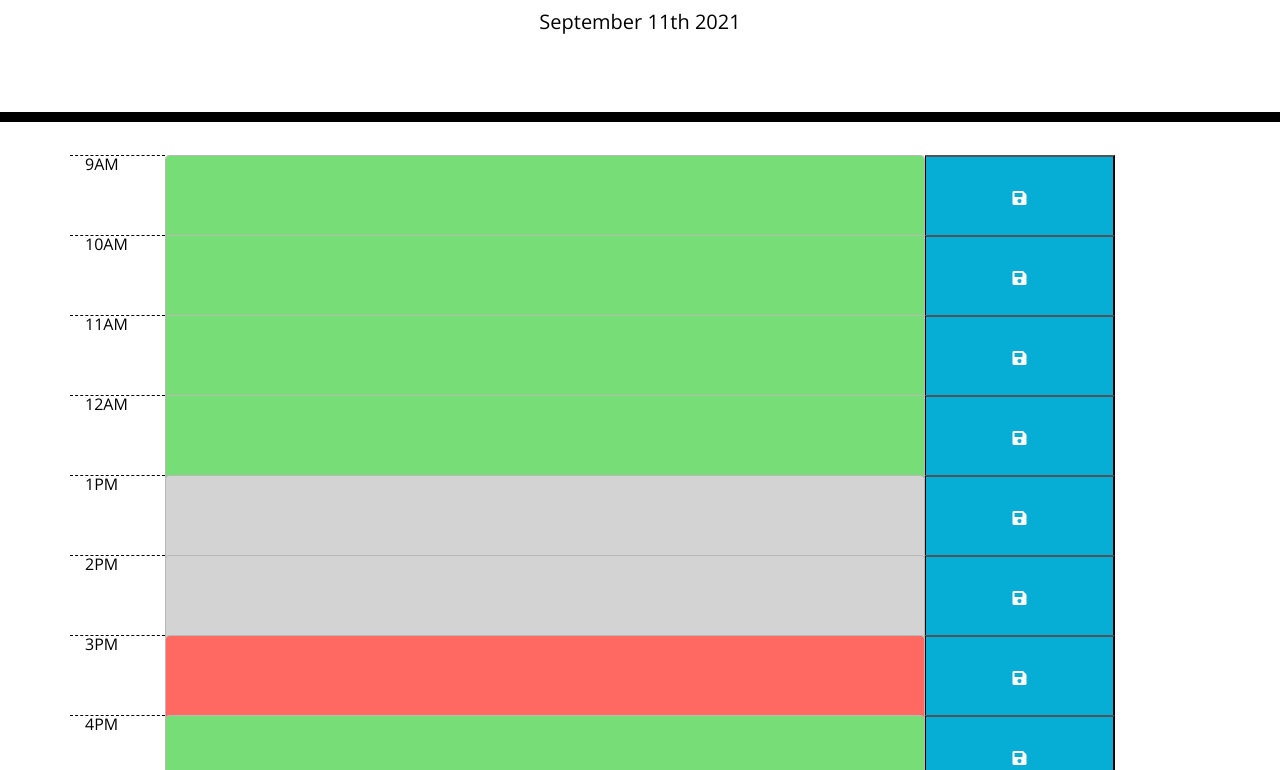
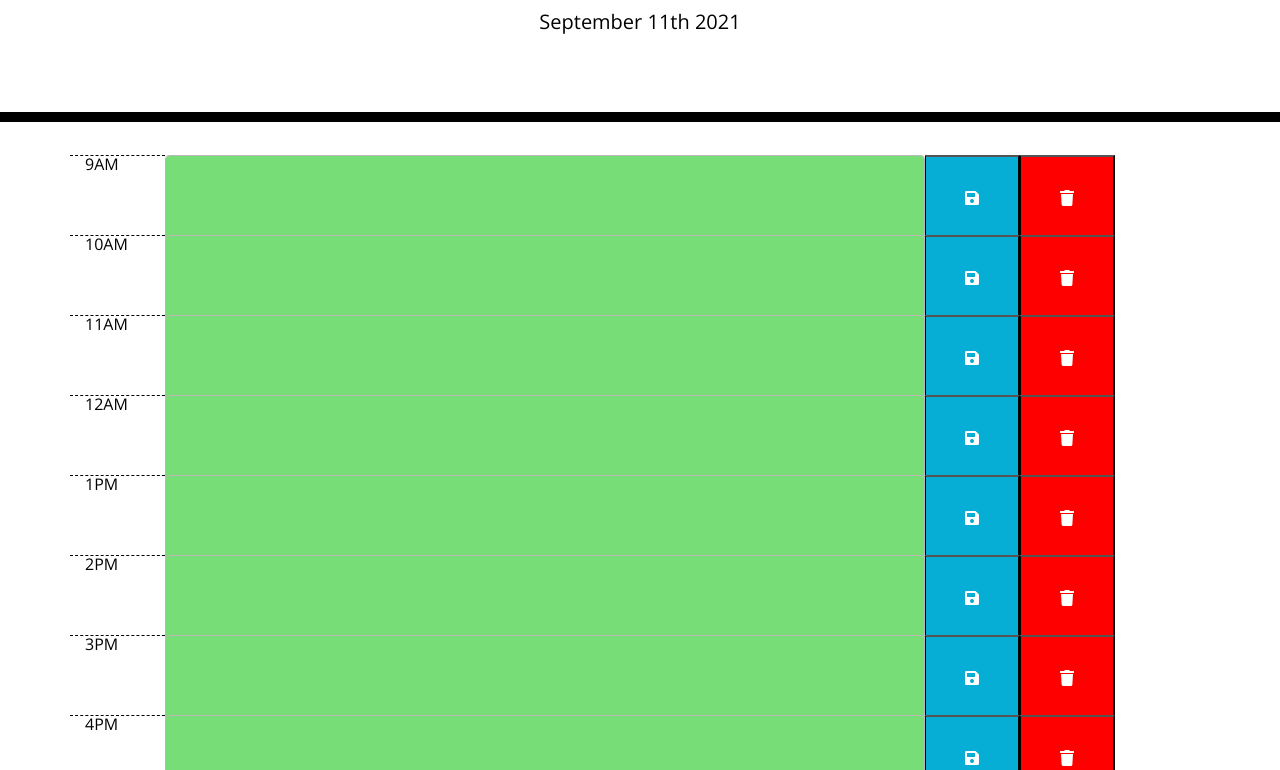
Before and after one commit to AdamRomano89/work-day-scheduler, a plain HTML site: page index.html in a window 1280 px wide. Shown: the part 182-952 px from the top of the page. Drawn offline with nearby package versions, Linux system fonts and the light colour scheme.

Commit message:
updating JS functions

```diff
--- a/assets/js/script.js
+++ b/assets/js/script.js
@@ -7,21 +7,34 @@ $(document).ready(function() {
     $(".saveBtn").click(function() {
         var key = $(this).parent().attr('id'); // get the parent of selected btn amd get the value of id attribute
         var value  = $(this).siblings('.info').val();
-        localStorage.setItem(key , value);
+        if(value == "") {
+            alert("No data to save")
+        } else {
+            localStorage.setItem(key , value);
+        }
     })
 
-    $("#time-9 .info").val(localStorage.getItem('time-9'));
-    $("#time-10 .info").val(localStorage.getItem('time-10'));
-    $("#time-11 .info").val(localStorage.getItem('time-11'));
-    $("#time-12.info").val(localStorage.getItem('time-12'));
-    $("#time-1 .info").val(localStorage.getItem('time-1'));
-    $("#time-2 .info").val(localStorage.getItem('time-2'));
-    $("#time-3 .info").val(localStorage.getItem('time-3'));
-    $("#time-4 .info").val(localStorage.getItem('time-4'));
-    $("#time-5 .info").val(localStorage.getItem('time-5'));
+    $(".deleteBtn").click(function() {
+        var key = $(this).parent().attr('id'); // get the parent of selected btn amd get the value of id attribute
+        $(this).siblings('.info').val("");
+        localStorage.setItem(key , "");
+    })
 
-
-    var currentHour = moment().format('H');
+    $(".clear").click(function(){
+        var sure = confirm("Are You sure you want to delete all data");
+        if(sure){
+            localStorage.clear()
+            loadData();
+        }
+    })
+    function loadData(){
+        var arry = [9,10,11,12,1,2,3,4,5]
+        for(var i = 0; i<arry.length; i++){
+            $("#time-" + arry[i] +" .info").val(localStorage.getItem('time-' + arry[i]));
+        }
+    }
+    loadData();
+    var currentHour = moment().format("H");
     var arr = [9 , 10 , 11 , 12 , 13 , 14 , 15 , 16 , 17];
     var time
     for(var i = 0 ; i < arr.length; i++) {
@@ -29,17 +42,14 @@ $(document).ready(function() {
         if(arr[i]>12){
             time = arr[i]-12
         }
-        console.log(time);
-        if(currentHour < time) {
+
+        if(currentHour < arr[i]) {
             $('#time-'+time +' .info').addClass('future');
-        } else if(currentHour > time  ) {
+        } else if(currentHour > arr[i]  ) {
             $('#time-'+time +' .info').removeClass('future');
             $('#time-'+time +' .info').addClass('past');
-        } else if(currentHour == time ) {
+        } else if(currentHour == arr[i] ) {
             $('#time-'+time +' .info').addClass('present');
         }
     }
-
-
-
 });
--- a/index.html
+++ b/index.html
@@ -33,48 +33,68 @@
       <div id="time-9" class="row">
         <div class="hour col-1">9AM</div>
         <textarea id="text-9" class="info col-8 form-control" cols="30" rows="3"></textarea>
-        <button class="saveBtn col-2"><i class="fa fa-save"></i></button>      </div>
+        <button class="saveBtn col-1"><i class="fa fa-save"></i></button>
+        <button class="deleteBtn col-1"><i class="fa fa-trash"></i></button>
+      </div>
 
       <div id="time-10" class="row">
         <div class="hour col-1">10AM</div>
         <textarea id="text-10" class="info col-8 form-control" cols="30" rows="3"></textarea>
-        <button class="saveBtn col-2"><i class="fa fa-save"></i></button>      </div>
+        <button class="saveBtn col-1"><i class="fa fa-save"></i></button>
+        <button class="deleteBtn col-1"><i class="fa fa-trash"></i></button>
+      </div>
 
       <div id="time-11" class="row">
         <div class="hour col-1">11AM</div>
         <textarea id="text-11" class="info col-8 form-control" cols="30" rows="3"></textarea>
-        <button class="saveBtn col-2"><i class="fa fa-save"></i></button>      </div>
+        <button class="saveBtn col-1"><i class="fa fa-save"></i></button>
+        <button class="deleteBtn col-1"><i class="fa fa-trash"></i></button>
+      </div>
 
       <div id="time-12" class="row">
         <div class="hour col-1">12AM</div>
         <textarea id="text-12" class="info col-8 form-control" cols="30" rows="3"></textarea>
-        <button class="saveBtn col-2"><i class="fa fa-save"></i></button>      </div>
+        <button class="saveBtn col-1"><i class="fa fa-save"></i></button>
+        <button class="deleteBtn col-1"><i class="fa fa-trash"></i></button>
+      </div>
 
       <div id="time-1" class="row">
         <div class="hour col-1">1PM</div>
         <textarea id="text-1" class="info col-8 form-control" cols="30" rows="3"></textarea>
-        <button class="saveBtn col-2"><i class="fa fa-save"></i></button>      </div>
+        <button class="saveBtn col-1"><i class="fa fa-save"></i></button>
+        <button class="deleteBtn col-1"><i class="fa fa-trash"></i></button>
+      </div>
 
       <div id="time-2" class="row">
         <div class="hour col-1">2PM</div>
         <textarea id="text-2" class="info col-8 form-control" cols="30" rows="3"></textarea>
-        <button class="saveBtn col-2"><i class="fa fa-save"></i></button>      </div>
+        <button class="saveBtn col-1"><i class="fa fa-save"></i></button>
+        <button class="deleteBtn col-1"><i class="fa fa-trash"></i></button>
+      </div>
 
       <div id="time-3" class="row">
         <div class="hour col-1">3PM</div>
         <textarea id="text-3" class="info col-8 form-control" cols="30" rows="3"></textarea>
-        <button class="saveBtn col-2"><i class="fa fa-save"></i></button>      </div>
+        <button class="saveBtn col-1"><i class="fa fa-save"></i></button>
+        <button class="deleteBtn col-1"><i class="fa fa-trash"></i></button>
+      </div>
 
       <div id="time-4" class="row">
         <div class="hour col-1">4PM</div>
         <textarea id="text-4" class="info col-8 form-control" cols="30" rows="3"></textarea>
-        <button class="saveBtn col-2"><i class="fa fa-save"></i></button>      </div>
+        <button class="saveBtn col-1"><i class="fa fa-save"></i></button>
+        <button class="deleteBtn col-1"><i class="fa fa-trash"></i></button>
+      </div>
 
       <div id="time-5" class="row">
         <div class="hour col-1">5PM</div>
         <textarea id="text-5" class="info col-8 form-control" cols="30" rows="3"></textarea>
-        <button class="saveBtn col-2"><i class="fa fa-save"></i></button>      </div>
+        <button class="saveBtn col-1"><i class="fa fa-save"></i></button>
+        <button class="deleteBtn col-1"><i class="fa fa-trash"></i></button>
+      </div>
     </div>
+    <button class="btn btn-block btn-danger clear my-3 w-50 mx-auto p-3">Clear All Data</button>
+
     <script src="https://code.jquery.com/jquery-3.4.1.min.js"></script>
     <script src="https://cdnjs.cloudflare.com/ajax/libs/moment.js/2.24.0/moment.min.js"></script>
     <script src="./assets/js/script.js"></script>
```
Also changed, not shown: 3 other files.
